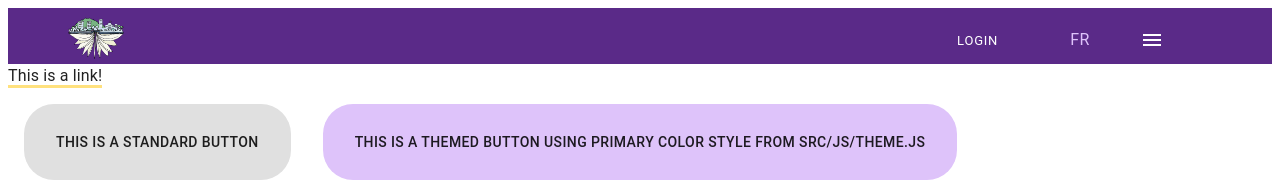
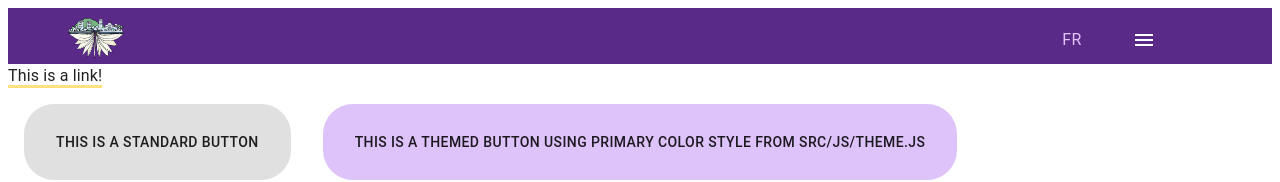
Before and after one commit to Alex-Aditi/htg-practitioner-panel, a React app: page / in a window 1280 px wide. Shown: the top 182 px of the page. Built offline with nearby package versions, Linux system fonts and the light colour scheme; no server answers; the HTML template or start-up script is replaced by a standard one.

Commit message:
remove login button

```diff
--- a/src/js/components/Nav.js
+++ b/src/js/components/Nav.js
@@ -53,13 +53,8 @@ export default function Nav() {
                     Logout
                   </Link>
                 </Grid>
-              ) : (
-                <Grid item xs={1}>
-                  <Link color="textSecondary" underline="none" href="#">
-                    Login
-                  </Link>
-                </Grid>
-              )}
+              ) : //when there is no user show nothing
+              null}
               <Grid item xs={1}>
                 <Button variant="text">FR</Button>
               </Grid>
```
